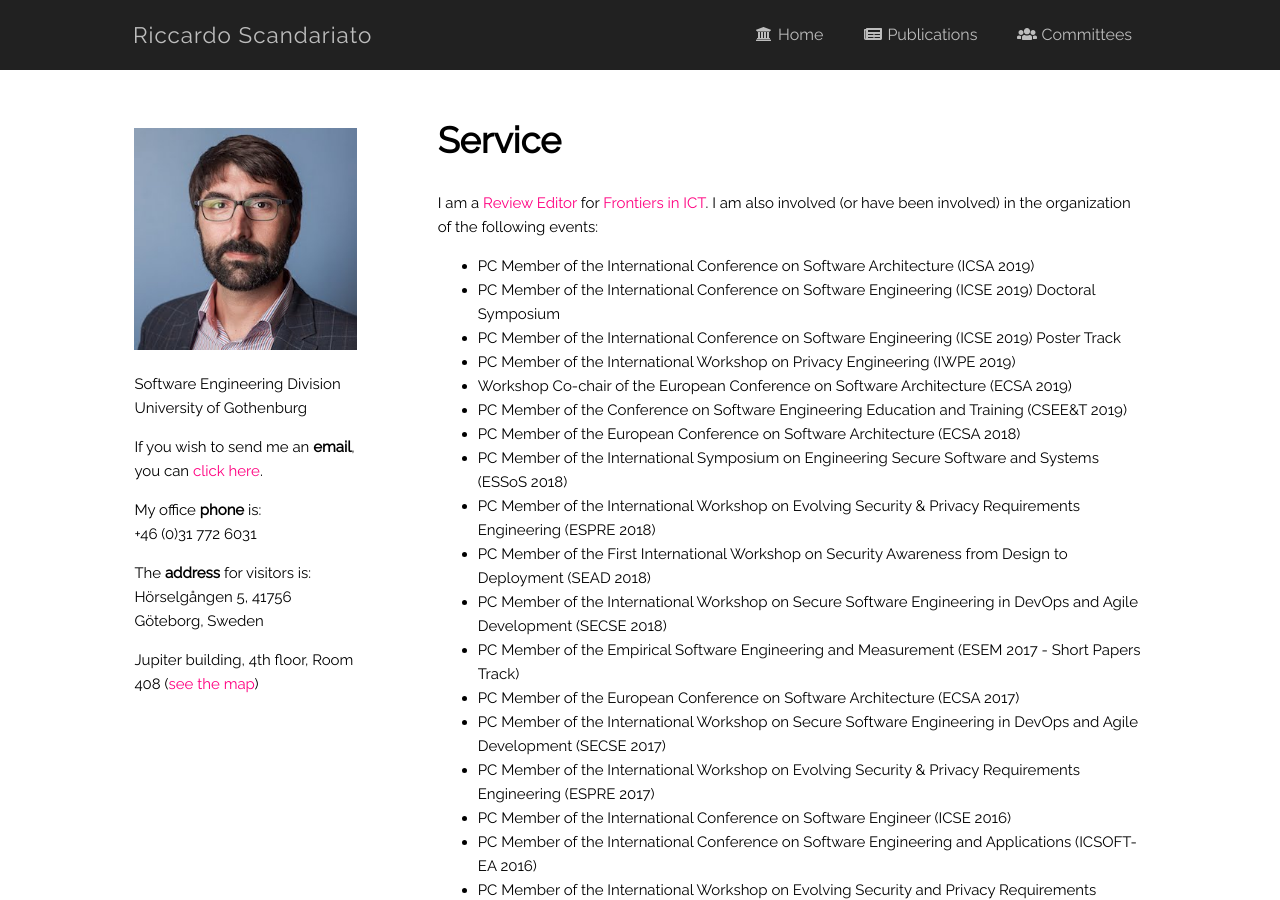
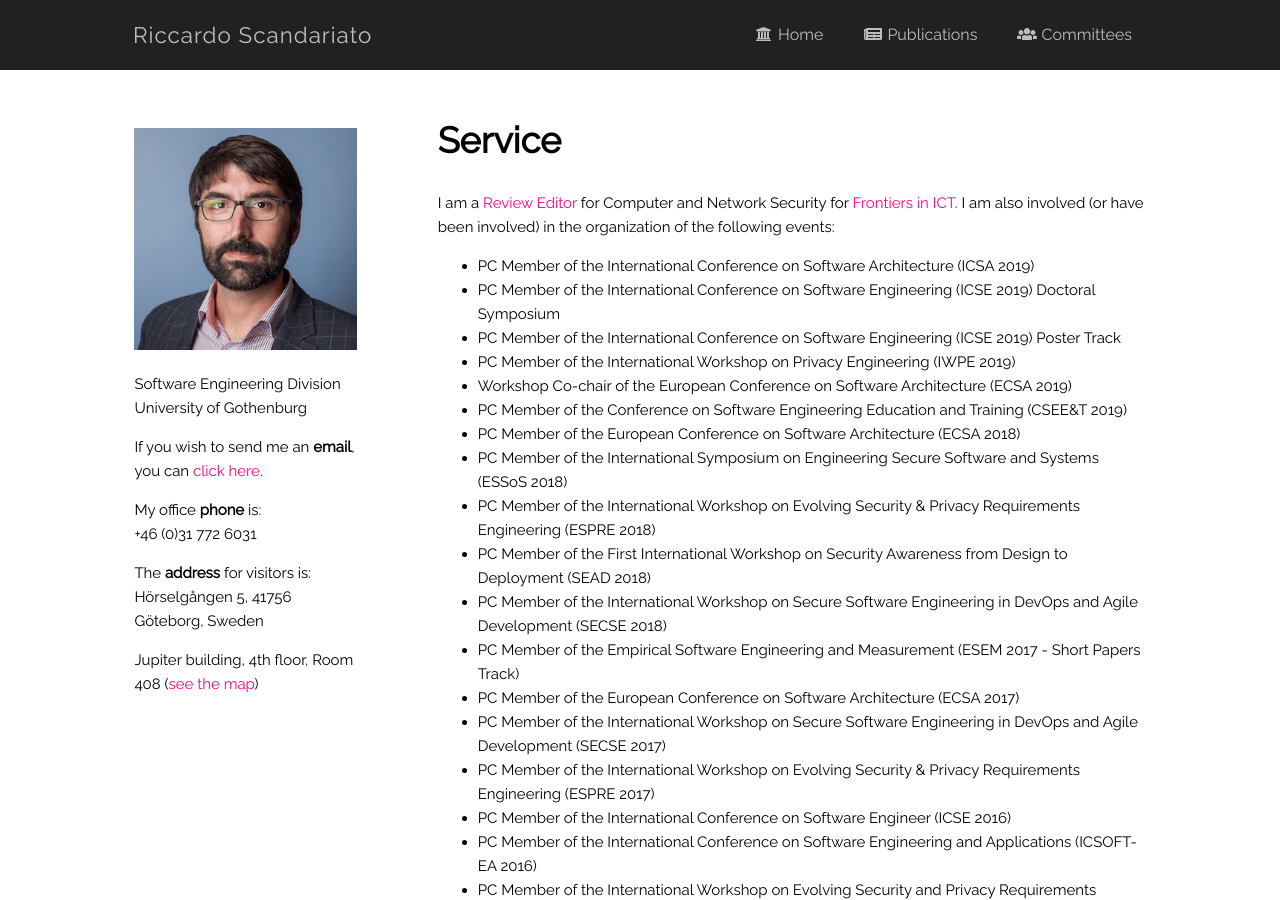
Before and after one commit to riccardoscandariato/riccardoscandariato.github.io, a Jekyll site: the page built from service.md, in a window 1280 px wide and 900 px high. Built offline with Jekyll 4.4.1, drawn with Linux system fonts in a browser that asks for light colours.

Commit message:
service updated

```diff
--- a/service.md
+++ b/service.md
@@ -8,7 +8,7 @@ permalink: /service
 <!--
 I am an Associate Editor of the <a href="http://www.igi-global.com/ijsse" rel="nofollow" target="_blank">International Journal of Secure Software Engineering</a> (IJSSE) and a member of the Review Editorial Board of <a href="http://www.frontiersin.org/ICT/about" target="_blank">Frontiers in ICT</a>. -->
 
-<p>I am a <a href="https://loop.frontiersin.org/people/185212/overview" target="_blank">Review Editor</a> for <a href="https://www.frontiersin.org/journals/ict" target="_blank">Frontiers in ICT</a>. I am also involved (or have been involved) in the organization of the following events:</p>
+<p>I am a <a href="https://loop.frontiersin.org/people/185212/overview" target="_blank">Review Editor</a> for Computer and Network Security for <a href="https://www.frontiersin.org/journals/ict" target="_blank">Frontiers in ICT</a>. I am also involved (or have been involved) in the organization of the following events:</p>
 
 <ul>
 	<li>PC Member of the International Conference on Software Architecture (ICSA 2019)</li>
```
